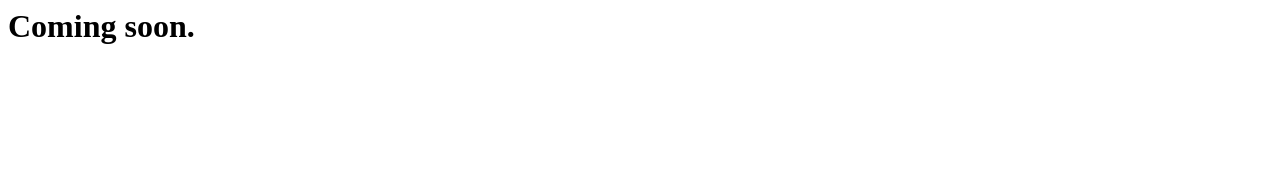
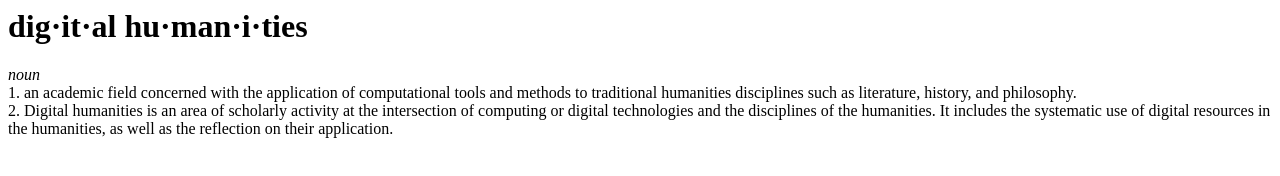
Before and after one commit to Brittany-Publishing/whataredigitalhumanities.com, a plain HTML site: page index.html in a window 1280 px wide. Drawn offline with Linux system fonts and the light colour scheme.

Commit message:
Commit Changes

```diff
--- a/index.html
+++ b/index.html
@@ -1,3 +1,13 @@
 <html>
-  <h1>Coming soon.</h1>
+  <head>
+    <title>dig·it·al hu·man·i·ties</title>
+  </head>
+  <body>
+    <h1>dig·it·al hu·man·i·ties</h1>
+    <p>
+      <i>noun</i><br/>
+      1. an academic field concerned with the application of computational tools and methods to traditional humanities disciplines such as literature, history, and philosophy.<br/>
+      2. Digital humanities is an area of scholarly activity at the intersection of computing or digital technologies and the disciplines of the humanities. It includes the systematic use of digital resources in the humanities, as well as the reflection on their application.
+    </p>
+  </body>
 </html>
```
